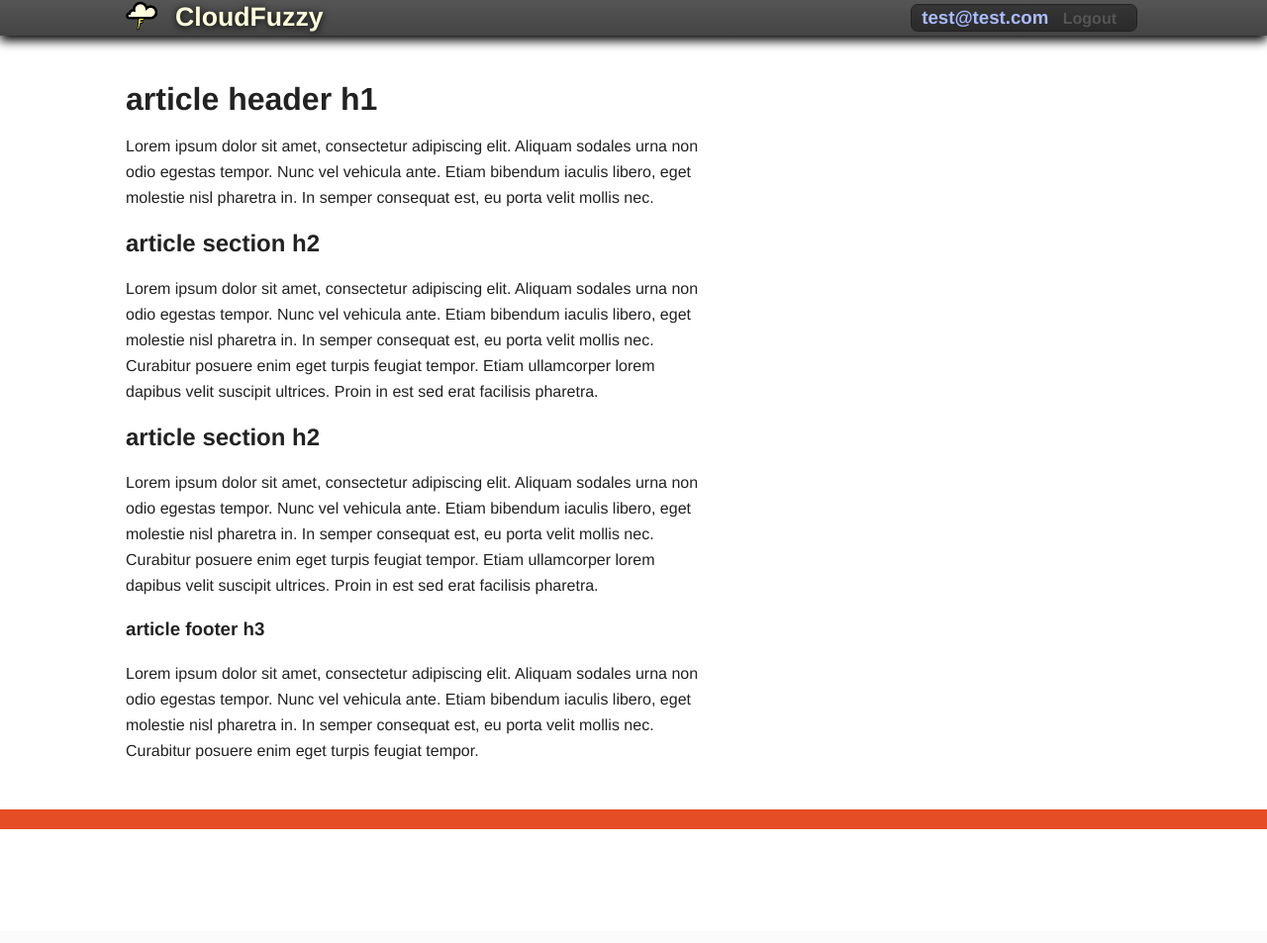
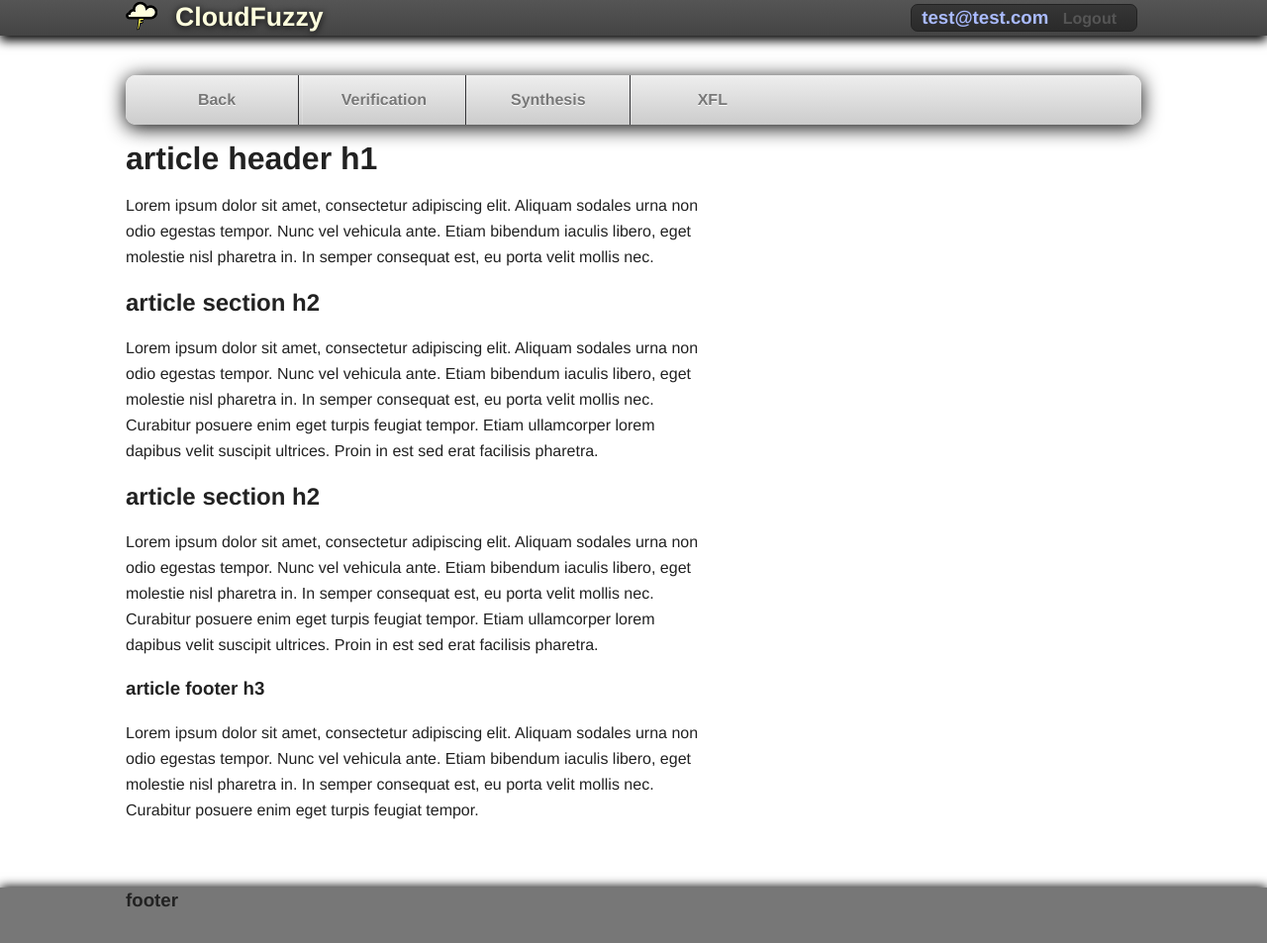
Before and after one commit to arruda/cloudfuzzy, a Django app: page / in a window 1280 px wide. Shown: the whole page at 99% size. Before the commit the page ends 838 px from the top, so only its background shows below. Run offline with Django 3.2, Linux system fonts and the light colour scheme; parts of the project's set-up code (start-up, migrations or seed data) failed here and were passed over; some libraries are stand-ins or nearby versions.

Commit message:
doing the float menu and footer

```diff
--- a/cloudfuzzy/static/css/style.css
+++ b/cloudfuzzy/static/css/style.css
@@ -67,12 +67,98 @@
 }
 
 
-.footer-container,
-.main aside {
-    border-top: 20px solid #e44d26;
+
+.footer-container{
+    box-shadow: 0px -1px 10px #000;
+    height: 56px;
+    background: #777;
 }
 
+/*           menu               */
 
+#menu{
+
+    box-shadow: 0px 3px 20px #000;
+    border-radius: 10px;
+    position: relative;
+    float: left;
+
+    width: 1026px;
+
+    background: #ddd;
+    background: -moz-linear-gradient(#EEE,#CCC);
+    background: -webkit-linear-gradient(#EEE,#CCC);
+    /*z-index: 100;*/
+    list-style-image: none;
+    list-style: none;
+    list-style-type: none;
+    font-family: helvetica;
+
+    margin: 10px 0px 0px 0px;
+
+
+}
+
+#menu ul{
+
+    margin: 0 10px;
+    padding: 0;
+    margin-bottom: 50px;
+
+}
+
+#menu li{
+
+
+    list-style: none;
+
+    float: left;
+
+}
+
+#menu  li a {
+
+    display: block;
+    text-align: center;
+    height: 50px;
+    width: 140px;
+    line-height: 50px;
+
+    text-decoration: none;
+
+
+    padding: 0 12px;
+    font-weight: bold;
+
+    border-right: 1px solid #323235;
+    border-left: 1px solid rgba(255, 255, 255, 0.2);
+
+    background-image: -moz-linear-gradient(top, #535357, #3c3c3f);
+    background-image: -ms-linear-gradient(top, #535357, #3c3c3f);
+    background-image: -webkit-linear-gradient(top, #535357, #3c3c3f);
+    background-image: linear-gradient(top, #535357, #3c3c3f);
+
+
+    background: -moz-linear-gradient(#EEE,#CCC);
+    background: -webkit-linear-gradient(#EEE,#CCC);
+
+    color: #777;
+
+    text-shadow: 0 1px 0 white;
+
+}
+
+#menu  .right_menu{
+    border-right: none;
+
+}
+
+#menu .left_menu {
+    border-left: none;
+
+}
+
+/*
 nav a {
     display: block;
     margin-bottom: 10px;
@@ -85,3 +171,4 @@ nav a {
     color: white;
     background: #e44d26;
 }
+*/
--- a/cloudfuzzy/templates/index.html
+++ b/cloudfuzzy/templates/index.html
@@ -12,7 +12,15 @@
 </div>
 {% endblock %}
 
-{% block content %}
+{% block main-container %}
+<nav id="menu">
+    <ul>
+        <li><a class="left_menu" href="/system/list">Back</a></li>
+        <li><a href="#">Verification</a></li>
+        <li><a href="#">Synthesis</a></li>
+        <li><a class="right_menu" href="/system/2/print">XFL</a></li>
+    </ul>
+</nav>
 
 <article>
     <header>
--- a/h5bp/static/css/main.css
+++ b/h5bp/static/css/main.css
@@ -116,11 +116,11 @@ nav a:hover {
     color: white;
     padding: 0px 5% 10px;
 }
-
+/*
 .footer-container footer {
     color: white;
     padding: 20px 0;
-}
+}*/
 
 /* ===============
     ALL: IE Fixes
--- a/h5bp/templates/h5bp.html
+++ b/h5bp/templates/h5bp.html
@@ -55,7 +55,7 @@
         <div class="main-container">
             <div class="main wrapper clearfix">
 
-                {% block content %}
+                {% block main-container %}
 
                 <article>
                     <header>
```
